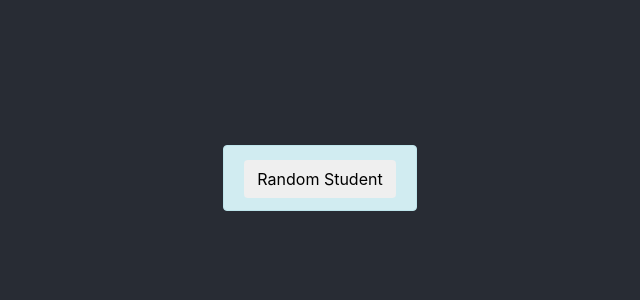
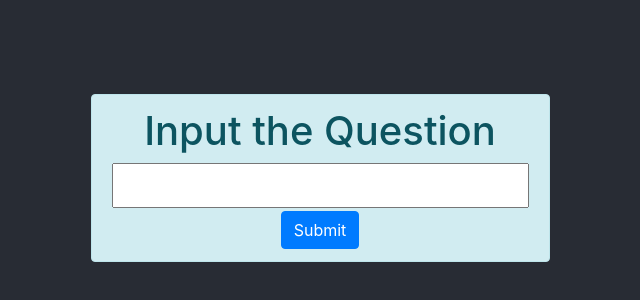
Before and after one commit to bam4/votetolearnapp, a React (Create React App) app: page / in a window 1280 px wide. Shown: the part 214-514 px from the top of the page, without its empty margins (320-960 px from the left). Built offline with nearby package versions, Linux system fonts and the light colour scheme.

Commit message:
add input question page

```diff
--- a/src/App.js
+++ b/src/App.js
@@ -2,6 +2,7 @@ import React, { Component } from 'react';
 import logo from './logo.svg';
 import './App.css';
 
+import InputQuestion from './Components/InputQuestion';
 import AnswerBox from './Components/AnswerBox';
 import VoteAnswer from './Components/VoteAnswer';
 import PickStudent from './Components/PickStudents';
@@ -11,16 +12,21 @@ class App extends Component {
   constructor() {
     super();
     this.state = {
+      question: '',
       student_name: ['Oliver', 'Jake', 'Noah', 'James', 'Jack', 'Connor', 'Liam', 'John', 'Harry', 'Callum',
         'Mason', 'Robert', 'Jacob', 'Michael', 'Charlie', 'Kyle', 'William', 'Thomas', 'Joe', 'Ethan', 'David',
         'George', 'Reece', 'Richard'],
       chosenStudents: [],
       answersArray: [],
       currentID: 0,
-      status: 'pick'
+      status: 'question'
     }
     this.handleClick = this.handleClick.bind(this)
     this.handleAnswer = this.handleAnswer.bind(this)
+  }
+
+  addQuestion = (question) => {
+    this.setState({ question: question, status: 'pick' })
   }
 
   getRandomSubarray = (arr, size) => {
@@ -40,65 +46,97 @@ class App extends Component {
     this.setState({ chosenStudents: studentList });
     let asw_Arr = [];
     for (let i = 0, len = studentList.length; i < len; i++) {
-      asw_Arr = asw_Arr.concat({ student: studentList[i], answer: '', vote: 0, studentID: i})
+      asw_Arr = asw_Arr.concat({ student: studentList[i], answer: '', vote: 0, studentID: i })
     }
-    this.setState({ answersArray: asw_Arr, status: 'answer'})
+    this.setState({ answersArray: asw_Arr, status: 'answer' })
   }
 
   addAnswer = (answer) => {
     let student = this.state.chosenStudents[this.state.currentID];
     let newAnswersArray = this.state.answersArray.filter(
-        info=>info.student !== student);
-      newAnswersArray.splice(this.state.currentID, 0, {student: student, answer: answer, vote: 0, studentID: this.state.currentID} )
-      this.setState( {answersArray: newAnswersArray, studentID: this.state.currentID += 1} )
+      info => info.student !== student);
+    newAnswersArray.splice(this.state.currentID, 0, { student: student, answer: answer, vote: 0, studentID: this.state.currentID })
+    this.setState({ answersArray: newAnswersArray, studentID: this.state.currentID += 1 })
     this.handleAnswer();
   }
 
   handleAnswer() {
     if (this.state.currentID >= 4) {
-      this.setState( {status: 'vote'} )
+      this.setState({ status: 'vote' })
     }
   }
 
   handleVote = (studentID) => {
-    this.setState( {currentID: studentID} );
-    let noVote = this.state.answersArray.filter(std=>std.studentID !== studentID);
-    noVote.splice(studentID, 0, {student: this.state.answersArray[studentID].student,
+    this.setState({ currentID: studentID });
+    let noVote = this.state.answersArray.filter(std => std.studentID !== studentID);
+    noVote.splice(studentID, 0, {
+      student: this.state.answersArray[studentID].student,
       answer: this.state.answersArray[studentID].answer,
       vote: this.state.answersArray[studentID].vote += 1,
-      studentID: studentID})
+      studentID: studentID
+    })
     console.log(noVote)
     return noVote;
   }
 
   setVote = (studentID) => {
     let noVote = this.handleVote(studentID);
-    this.setState( {answersArray: noVote} )
+    this.setState({ answersArray: noVote })
   }
 
   goToValidate = () => {
-    this.setState( {status: 'validate'} )
+    this.setState({ status: 'validate' })
   }
 
   handlePage = () => {
-    if (this.state.status === 'pick') {
+    if (this.state.status === 'question') {
       return (
+        <div className="alert alert-info" role="alert">
+          <InputQuestion addQuestion={this.addQuestion} />
+        </div>
+      )
+    } else if (this.state.status === 'pick') {
+      return (
+        <div className="alert alert-info" role="alert">
           <PickStudent chooseStudent={this.handleClick} />
+        </div>
       )
     } else if (this.state.status === 'answer') {
       return (
-        <AnswerBox addAnswer={this.addAnswer}
+        <div>
+          <div>
+            <h3>Question: {this.state.question}</h3>
+          </div>
+          <div className="alert alert-info" role="alert">
+            <AnswerBox question={this.state.question}
+              addAnswer={this.addAnswer}
               chosenStudents={this.state.chosenStudents}
-          student={this.state.chosenStudents[this.state.currentID]}/>
+              student={this.state.chosenStudents[this.state.currentID]} />
+          </div>
+        </div>
       )
     } else if (this.state.status === 'vote') {
-      return(
-      <VoteAnswer answersArray={this.state.answersArray} handleVote={this.setVote}
+      return (
+        <div>
+          <div>
+            <h3>Question: {this.state.question}</h3>
+          </div>
+          <div className="alert alert-info" role="alert">
+            <VoteAnswer question={this.state.question} answersArray={this.state.answersArray} handleVote={this.setVote}
               goToValidate={this.goToValidate} />
+          </div>
+        </div>
       )
     } else if (this.state.status === 'validate') {
-      return(
-      <Validate answersArray={this.state.answersArray} />
+      return (
+        <div>
+          <div>
+            <h3>Question: {this.state.question}</h3>
+          </div>
+          <div className="alert alert-info" role="alert">
+            <Validate question={this.state.question} answersArray={this.state.answersArray} />
+          </div>
+        </div>
       )
     }
   }
@@ -107,9 +145,7 @@ class App extends Component {
     return (
       <div className="App">
         <header className="App-header">
-          <div className="alert alert-info" role="alert">
           <this.handlePage />
-        </div>
         </header>
       </div>
     )
--- /dev/null
+++ b/src/Components/InputQuestion.js
@@ -0,0 +1,38 @@
+import React, { Component } from 'react';
+
+class InputQuestion extends React.Component {
+    constructor() {
+        super();
+        this.state = {
+            question: ''
+        }
+        this.recordQuestion = this.recordQuestion.bind(this);
+        this.submitHandler = this.submitHandler.bind(this);
+    }
+
+    recordQuestion = (e) => {
+        e.preventDefault();
+        this.setState({ question: e.target.value});
+    }
+
+    submitHandler = (e) => {
+        e.preventDefault();
+        this.props.addQuestion(this.state.question);
+    }
+
+    render() {
+        return (
+            <div>
+                <h1>Input the Question</h1>
+                <div>
+                    <input type="text" value={this.state.question} onChange={this.recordQuestion} />
+                </div>
+                <div>
+                    <button type="submit" className="btn btn-primary" onClick={this.submitHandler}>Submit</button>
+                </div>
+            </div>
+        );
+    }
+}
+
+export default InputQuestion;
--- a/src/Components/validate.js
+++ b/src/Components/validate.js
@@ -3,7 +3,7 @@ import React, { Component } from 'react';
 class Validate extends React.Component {
 
     render() {
-        return(
+        return (
             this.props.answersArray.map(
                     (instance) => {
                         return <li className="list-group-item d-flex justify-content-between align-items-center" id="writer">
```
Lines whose indentation alone changed are shown as unchanged.
